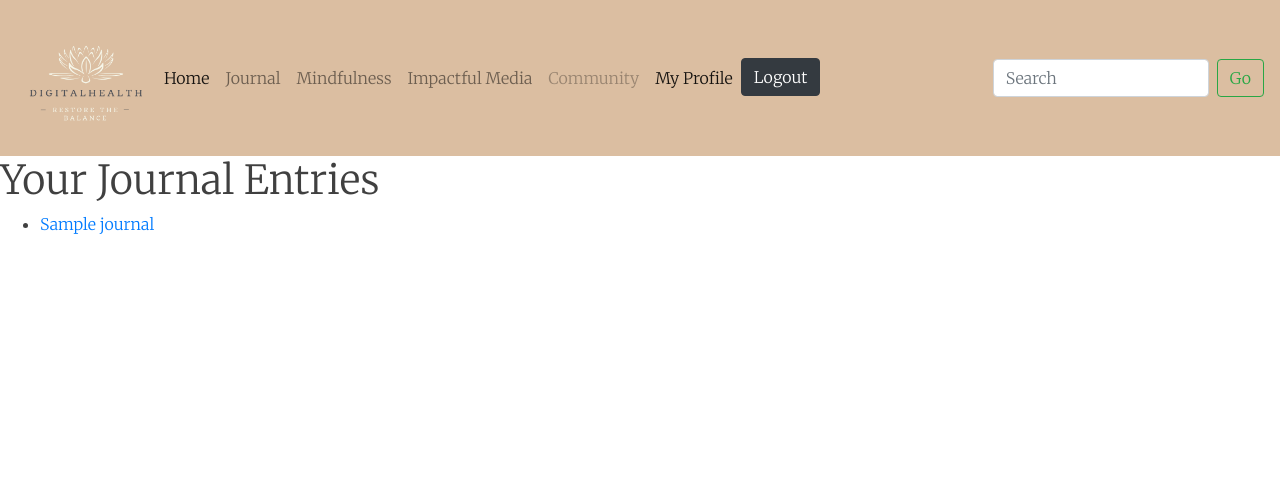
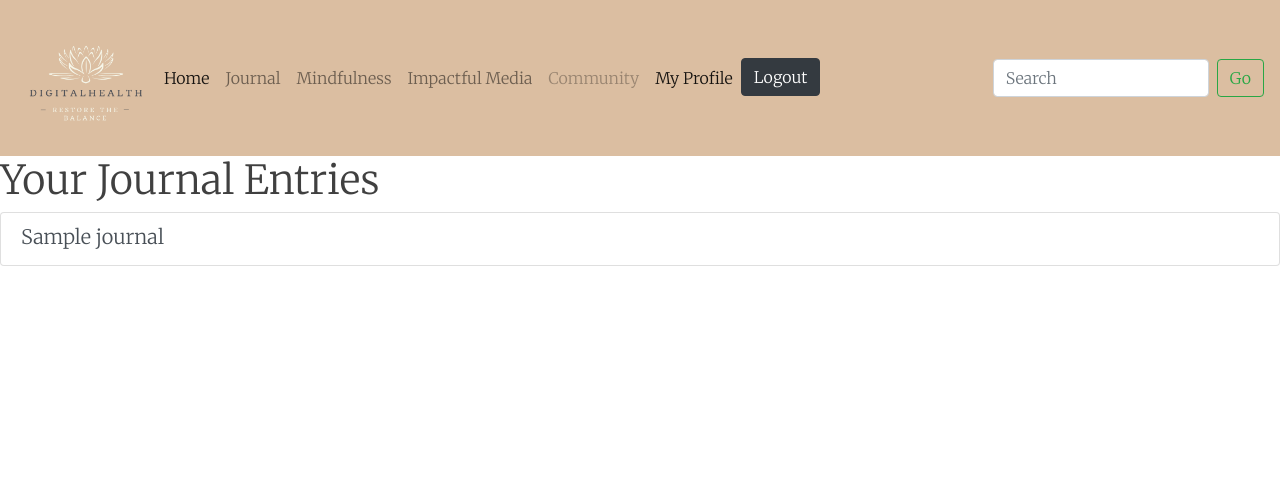
Before and after one commit to jswoodburn/sky-get-into-tech-project, a Flask app: page /journal/1 in a window 1280 px wide. Shown: the top 496 px of the page. Run offline with Flask 2, Linux system fonts and the light colour scheme; tables that the repository leaves empty hold one stand-in row (values such as "Sample post"); some libraries are stand-ins or nearby versions.

Commit message:
prettified user_journals_list.html

```diff
--- a/application/templates/user_journals_list.html
+++ b/application/templates/user_journals_list.html
@@ -1,9 +1,13 @@
 {% extends "layout.html" %} {% block body_content %}
-<ul>
+<div class="list-group">
   {% for item in title_list %}
-  <li>
-    <a href="{{item[1]}}">{{item[0]}}</a>
-  </li>
+  <a href="{{item[1]}}" class="list-group-item list-group-item-action">
+    <div class="d-flex w-100 justify-content-between">
+      <h5 class="mb-1">{{item[0]}}</h5>
+      <small>{{item[2]}}</small>
+    </div>
+    <small class="text-muted">{{item[3]}}</small>
+  </a>
   {% endfor %}
-</ul>
+</div>
 {% endblock %}
```
